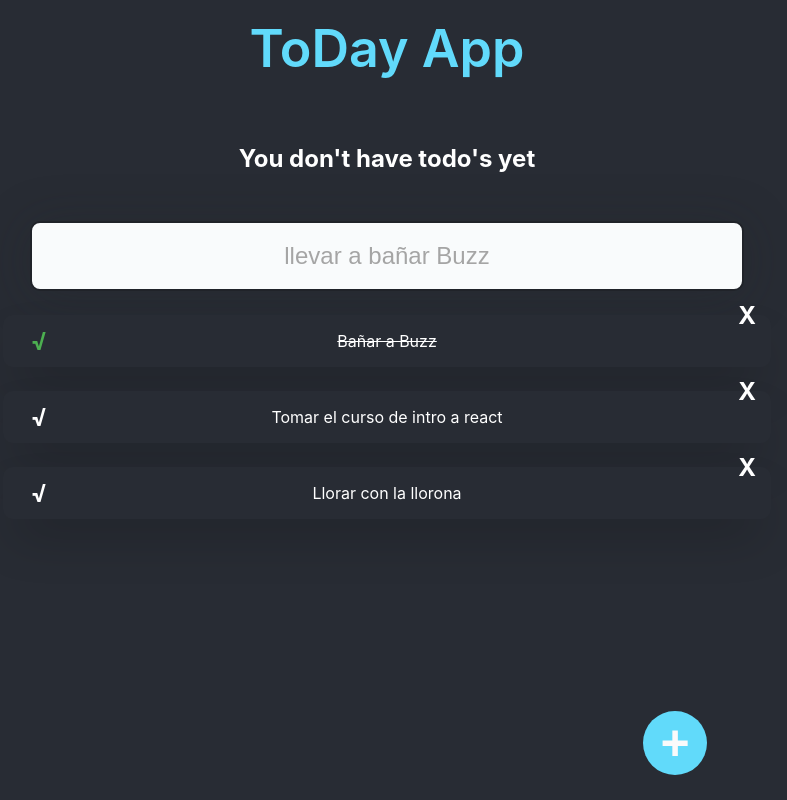
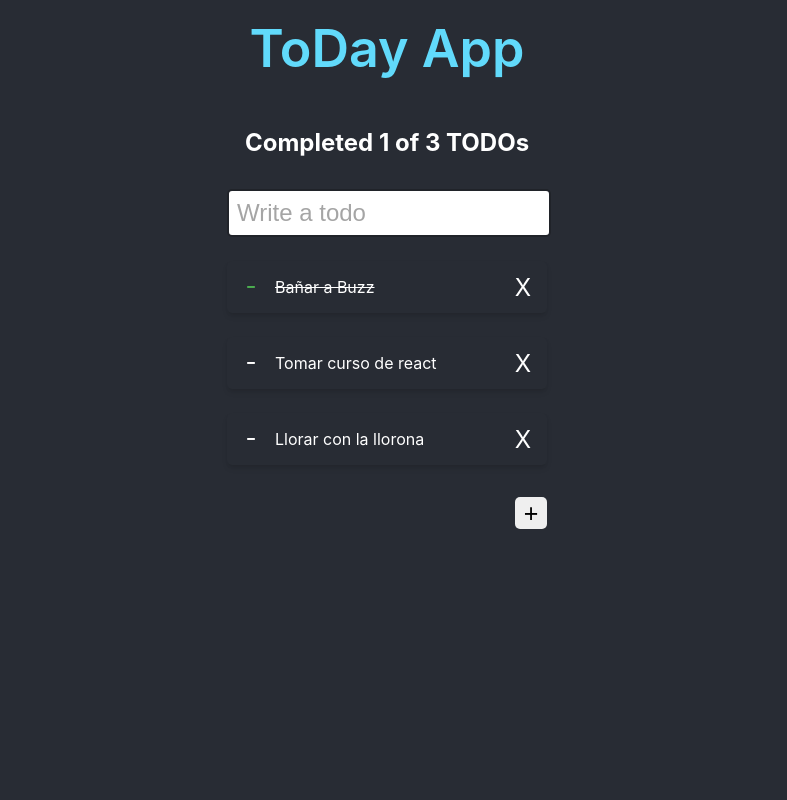
Before and after one commit to armandopbringas/todo-app, a React (Create React App) app: page / in a window 1280 px wide. Shown: the whole page, without its empty margins (253-1040 px from the left). Built offline with nearby package versions, Linux system fonts and the light colour scheme.

Commit message:
add new functionalities

```diff
--- a/src/app/App.js
+++ b/src/app/App.js
@@ -1,3 +1,4 @@
+import React, { useState } from 'react';
 import '../styles/app.css';
 import Header from '../components/header';
 import { TodoCounter } from '../components/todo-counter';
@@ -6,21 +7,45 @@ import { TodoList } from '../components/todo-list';
 import { TodoItem } from '../components/todo-item'
 import { ButtonTodoCreater } from '../components/button-todo-creater';
 
-const todos = [
+const defaultTodos = [
   {text:'Bañar a Buzz', completed: true},
-  {text:'Tomar el curso de intro a react', completed: false},
+  {text:'Tomar curso de react', completed: false},
   {text:'Llorar con la llorona', completed: false}
 ];
 
 const App = () => {
+  const [todos, setTodos] = useState(defaultTodos);
+  const [searchValue, setSearchValue] = useState('');
+  const completedTodos = todos.filter(todo => !!todo.completed);
+  const completedTodosLength = completedTodos.length;
+  const totalTodos = todos.length;
+  let searchedTodos = [];
+
+  if (!searchValue.length >= 1) {
+    searchedTodos = todos;
+  } else {
+    searchedTodos = todos.filter(todo => {
+      const todoText = todo.text.toLowerCase();
+      const searchText = searchValue.toLowerCase();
+      const textHasLowerCase = todoText.includes(searchText);
+      return textHasLowerCase;
+    });
+  }
+
   return (
     <>
       <Header />
       <div className='app'>
-        <TodoCounter />
-        <TodoSearch />
+        <TodoCounter
+          total={totalTodos}
+          completed={completedTodosLength}
+        />
+        <TodoSearch
+          searchValue={searchValue}
+          setSearchValue={setSearchValue}
+        />
         <TodoList>
-          {todos.map(todo =>(
+          {searchedTodos.map(todo => (
             <TodoItem
               key={todo.text}
               text={todo.text}
--- a/src/components/button-todo-creater.js
+++ b/src/components/button-todo-creater.js
@@ -1,7 +1,18 @@
 import '../styles/button-todo-creater.css';
 
 const ButtonTodoCreater = () => {
-  return (<button className='button-todo-creator'>+</button>);
+  const printMessage = msg => alert('Click');
+
+  return (
+    <div className='button-todo-container'>
+      <button
+        className='button-todo-creator'
+        onClick={() => printMessage('Click')}
+      >
+        +
+      </button>
+    </div>
+  );
 }
 
 export { ButtonTodoCreater };
--- a/src/components/todo-counter.js
+++ b/src/components/todo-counter.js
@@ -1,9 +1,9 @@
 import '../styles/todo-counter.css';
 
-const TodoCounter = () => {
+const TodoCounter = ({ total, completed }) => {
   return (
     <h3 className='todo-counter'>
-      You don't have todo's yet
+      Completed {completed} of {total} TODOs
     </h3>
   );
 }
--- a/src/components/todo-item.js
+++ b/src/components/todo-item.js
@@ -1,15 +1,28 @@
 import '../styles/todo-item.css';
 
 const TodoItem = props => {
+  const onComplete = () => alert('You complete me');
+  const onDelete = () => alert('You delete me');
+
   return (
     <li className='todo-item'>
-      <span className={`icon icon-check ${props.completed && 'icon-check--active'}`}>
-        √
-      </span>
-      <p className={`TodoItem-p ${props.completed && 'todo-item-p--complete'}`}>
-        {props.text}
-      </p>
-      <span className='icon icon-delete'>
+      <div className='todo-text'>
+        <span
+          onClick={onComplete}
+          className={`icon icon-check ${props.completed && 'icon-check--active'}`}
+        >
+          -
+        </span>
+        <p
+          className={`TodoItem-p ${props.completed && 'todo-item-p--complete'}`}
+        >
+          {props.text}
+        </p>
+      </div>
+      <span
+        onClick={onDelete}
+        className='icon icon-delete'
+      >
         X
       </span>
     </li>
--- a/src/components/todo-search.js
+++ b/src/components/todo-search.js
@@ -1,10 +1,20 @@
+import React from 'react';
 import '../styles/todo-search.css';
 
-const TodoSearch = () => {
+function TodoSearch({ searchValue, setSearchValue }) {
+
+  const onSearchValueChange = event => {
+    const inputTodo = event.target.value;
+    const settedTodo = setSearchValue(inputTodo);
+    return settedTodo;
+  };
+
   return (
     <input
-      className='todo-search'
-      placeholder='llevar a bañar Buzz'
+      className="todo-search"
+      placeholder="Write a todo"
+      value={searchValue}
+      onChange={onSearchValueChange}
     />
   );
 }
--- a/src/styles/app.css
+++ b/src/styles/app.css
@@ -1,7 +1,7 @@
 .app {
   margin: 0 auto;
+  max-width: 20rem;
   padding: 0 2rem;
-  max-width: 768px;
   text-align: center;
 }
 
--- a/src/styles/button-todo-creater.css
+++ b/src/styles/button-todo-creater.css
@@ -1,23 +1,16 @@
-.button-todo-creator {
-  width: 64px;
-  height: 64px;
-  border: none;
-  right: 25%;
-  bottom: 25px;
-  cursor: pointer;
-  font-size: 50px;
-  position: fixed;
-  border-radius: 50%;
-  font-weight: bold;
-  color: #FAFAFA;
+.button-todo-container {
+  margin: 2rem 0;
   display: flex;
-  justify-content: center;
   align-items: center;
-  transform: rotate(0);
-  transition: .3s ease;
-  background-color: #61DAFA;
+  justify-content: flex-end;
 }
 
-.button-todo-creator:hover {
-  transform: rotate(224deg);
+.button-todo-creator {
+  padding: 0;
+  width: 2rem;
+  height: 2rem;
+  border: none;
+  cursor: pointer;
+  font-size: 25px;
+  border-radius: 5px;
 }
--- a/src/styles/todo-counter.css
+++ b/src/styles/todo-counter.css
@@ -1,6 +1,6 @@
 .todo-counter {
+  margin: 0;
+  padding: 2rem 0;
   font-size: 24px;
   text-align: center;
-  margin: 0;
-  padding: 48px;
 }
--- a/src/styles/todo-item.css
+++ b/src/styles/todo-item.css
@@ -1,20 +1,20 @@
 .todo-item {
+  width: 100%;
+  margin-top: 24px;
+  border-radius: 5px;
+  display: flex;
+  align-items: center;
+  justify-content: space-between;
   background-color: #282c34;
-  position: relative;
+  box-shadow: 0 4px 6px -1px rgb(0 0 0 / 0.1), 0 2px 4px -2px rgb(0 0 0 / 0.1);
+}
+
+.todo-text {
   display: flex;
-  justify-content: center;
-  align-items: center;
-  margin-top: 24px;
-  border-radius: 10px;
-  box-shadow: 0 25px 50px -12px rgb(0 0 0 / 0.25);
 }
 
 .todo-item-p {
-  margin: 24px 0 24px 24px;
-  width: calc(100% - 120px);
   font-size: 18px;
-  line-height: 24px;
-  font-weight: 400;
 }
 
 .todo-item-p--complete {
@@ -22,29 +22,19 @@
 }
 
 .icon {
+  width: 48px;
+  height: 48px;
+  font-size: 24px;
+  display: flex;
+  align-items: center;
+  justify-content: center;
   cursor: pointer;
-  display: flex;
-  justify-content: center;
-  align-items: center;
-  height: 48px;
-  width: 48px;
-  font-size: 24px;
-  font-weight: bold;
 }
 
-.icon-check {
-  position: absolute;
-  left: 12px;
-}
 .icon-check--active {
   color: #4caf50;
 }
 
-.icon-delete {
-  position: absolute;
-  top: -24px;
-  right: 0;
-}
 .icon-delete:hover {
   color: red;
 }
--- a/src/styles/todo-list.css
+++ b/src/styles/todo-list.css
@@ -1,5 +1,5 @@
 ul {
-  margin: 0;
-  padding: 0 0 56px 0;
+  padding: 0;
+  margin: 0 auto;
   list-style: none;
 }
--- a/src/styles/todo-search.css
+++ b/src/styles/todo-search.css
@@ -1,15 +1,12 @@
 .todo-search {
-  background: #F9FBFC;
-  border-radius: 10px;
+  margin: 0;
+  width: 95%;
+  padding: 0.5rem;
+  font-size: 24px;
+  font-weight: 400;
+  border-radius: 5px;
+  color: #1E1E1F;
   border: 2px solid #202329;
-  margin: 0 24px;
-  height: 64px;
-  width: calc(100% - 62px);
-  font-size: 24px;
-  text-align: center;
-  font-weight: 400;
-  color: #1E1E1F;
-  box-shadow: 0px 5px 50px rgba(32, 35, 41, 0.25);
 }
 
 .todo-search::placeholder {
```
